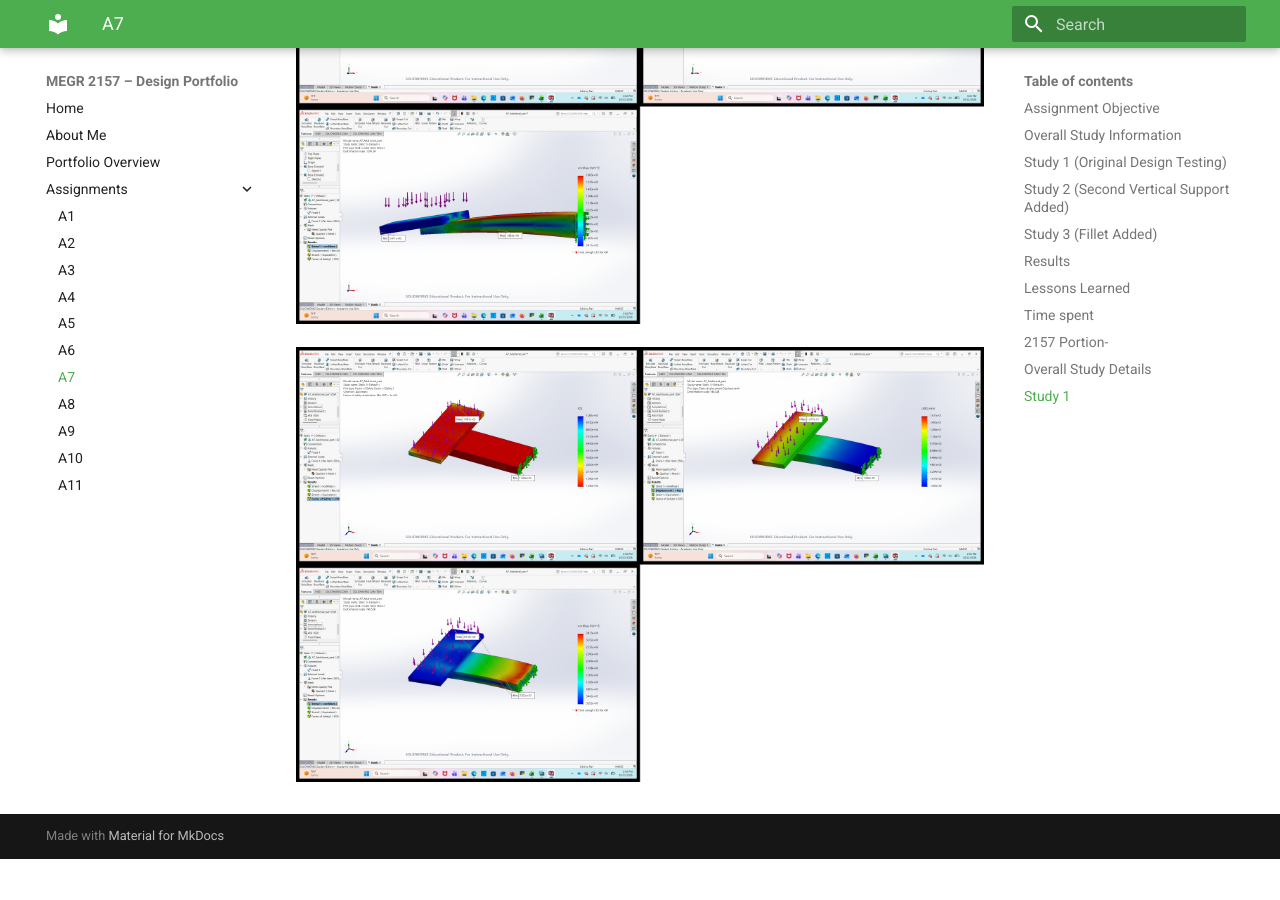
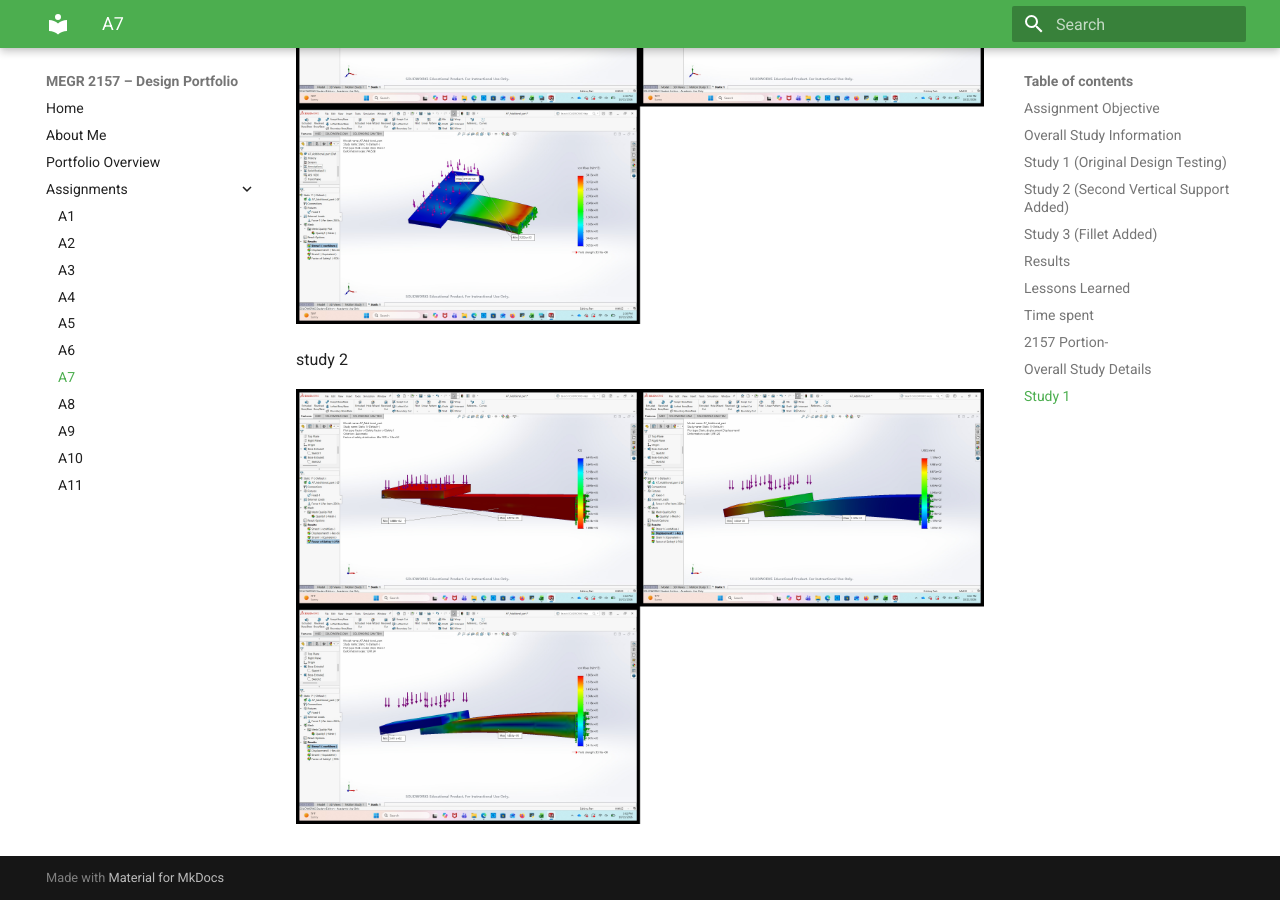
Before and after one commit to Taylor-Rockefeller-Portfolio/megr2157-portfolio, an MkDocs documentation site: the page built from docs/assignments/A07/index.md, in a window 1280 px wide and 900 px high, scrolled down 11622 px. Built offline with MkDocs 1.6.1 and Material for MkDocs 9.7.7, drawn with Linux system fonts in a browser that asks for light colours; before the commit the page ends 12481 px from its top, so only the background shows below that.

Commit message:
Update study 1 details and add study 2
Corrected image filename and added study 2 section.

```diff
--- a/docs/assignments/A07/index.md
+++ b/docs/assignments/A07/index.md
@@ -99,10 +99,13 @@ Through the three iterations of the study the part will change in dimensions, bu
 
 While conducting study 1 I started with a course mesh and collected data and then moved to a medium mesh and collected data as well. The data converged so I used this data to draw a conclusion on how to improve the part. The part has high stress concentration near the support and deflects greatly because of that. I will remedy this by taking an equal amount of material from the end of the beam with the plate attached and moving it near the support. This will keep the mass the same and increase strength and decrease deflection which will in turn increase the factor of safety. The different mesh results are below as well as the convergence data calculated on excel.
 
-![](study_11_excel.png)
+![](Study_11_excel.png)
 
 ![](study_11_medium.jpg)
 
+![](study_22_courseandfine(2).jpg)
+
+study 2
+
+
 ![](study_22_courseandfine(1).jpg)
-
-![](study_22_courseandfine(2).jpg)
```
